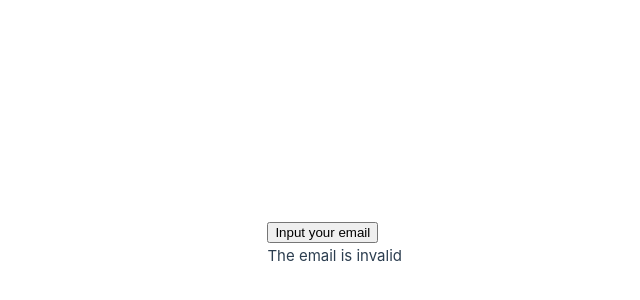
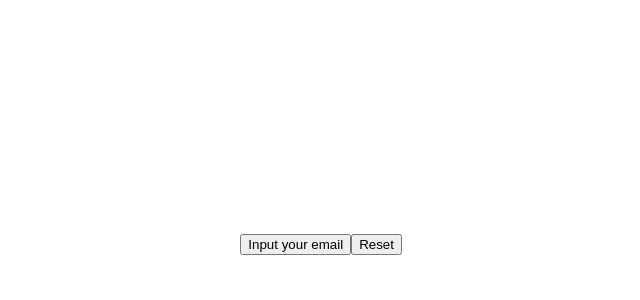
Before and after one commit to AREVARMENAKYAN/vue-demo, a Vue app: page / in a window 1280 px wide. Shown: the part 156-456 px from the top of the page, without its empty margins (238-878 px from the left). Built offline with nearby package versions, Linux system fonts and the light colour scheme.

Commit message:
email validation Masis version

```diff
--- a/src/App.vue
+++ b/src/App.vue
@@ -5,7 +5,7 @@ export default {
   data() {
     return {
       email: '',
-      isEmailvalid: false,
+      isEmailValid: false,
     };
   },
 
@@ -13,13 +13,13 @@ export default {
     openEmailPrompt() {
       let email = prompt('Input your email');
       if (!email) {
-        this.isEmailvalid = false;
+        this.isEmailValid = false;
         return;
       }
       email = email.trim();
       this.email = email;
       const isValid = this.checkIsEmailValid(email);
-      this.isEmailvalid = isValid;
+      this.isEmailValid = isValid;
     },
 
 
@@ -29,6 +29,10 @@ export default {
     },
 
 
+    reset() {
+      this.email = '';
+      this.isEmailValid = false;
+    }
   }
 }
 </script>
@@ -36,12 +40,15 @@ export default {
 <template>
   <main>
     <button @click="openEmailPrompt()">Input your email</button>
-    <div v-if="email">
-      <h1 class="green" v-if="isEmailvalid">{{ email }}</h1>
+    <button @click="reset()">Reset</button>
+    <!-- <div v-if="email">
+      <h1 class="green" v-if="isEmailValid">{{ email }}</h1>
       <h1 class="red" v-else>{{ email }}</h1>
-    </div>
+    </div> -->
 
-    <h4>{{ `The email is ${isEmailvalid ? 'valid' : 'invalid'}` }}</h4>
+    <h1 :class="isEmailValid ? 'green' : 'red'" v-if="email">{{ email }}</h1>
+
+    <h4 v-if="email">{{ `The email is ${isEmailValid ? 'valid' : 'invalid'}` }}</h4>
 
   </main>
 </template>
```
